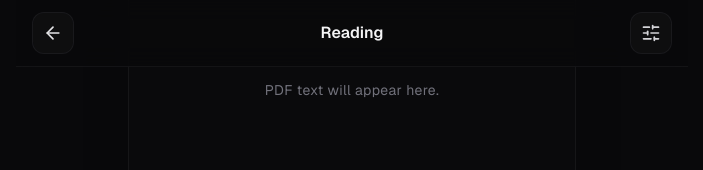
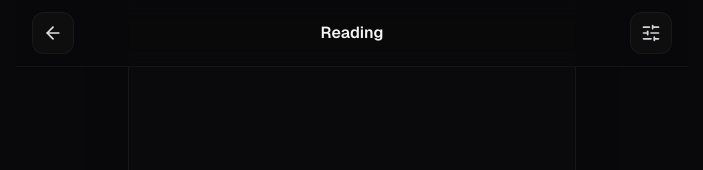
Before and after one commit to jaozinpaulin/audioread-app, a Next.js app: page /reading in a window 1280 px wide. Shown: the top 170 px of the page, without its empty margins (288-991 px from the left). Built offline with nearby package versions, Linux system fonts and the light colour scheme.

Commit message:
feat: extract pdf page text

```diff
--- a/src/app/reading/page.tsx
+++ b/src/app/reading/page.tsx
@@ -1,10 +1,36 @@
+// @ts-nocheck
 'use client';
+
 
 import Link from 'next/link';
 import { ArrowLeft, SlidersHorizontal, ChevronRight, SkipBack, RotateCcw, Play, RotateCw, SkipForward, } from 'lucide-react';
+import { useDocuments } from '../hooks/useDocuments';
 
+import * as pdfjsLib from "pdfjs-dist";
+import { useEffect, useState } from 'react';
 
 export default function ReadingPage() {
+    const { selectedDocument } = useDocuments();
+    const [text, setText] = useState('');
+
+    const readPdf = async () => {
+        if (!selectedDocument) return;
+
+        const file = selectedDocument.file;
+
+        const arrayBuffer = await file.arrayBuffer();
+        const pdf = await pdfjsLib.getDocument({ data: arrayBuffer }).promise;
+
+        const page = await pdf.getPage(2);
+
+        const textContent = await page.getTextContent();
+        const pageText = textContent.items.map((item) => item.str).join(' ');
+
+        setText(pageText);
+    }
+
+    readPdf()
+
     return (
         <main className="flex-1 flex flex-col justify-between max-w-2xl mx-auto w-full min-h-screen text-zinc-100 px-4">
 
@@ -31,7 +57,7 @@ export default function ReadingPage() {
 
                 <div className="min-h-full flex items-center justify-center">
                     <p className="text-zinc-500 text-sm">
-                        PDF text will appear here.
+                        {text}
                     </p>
                 </div>
 
```
